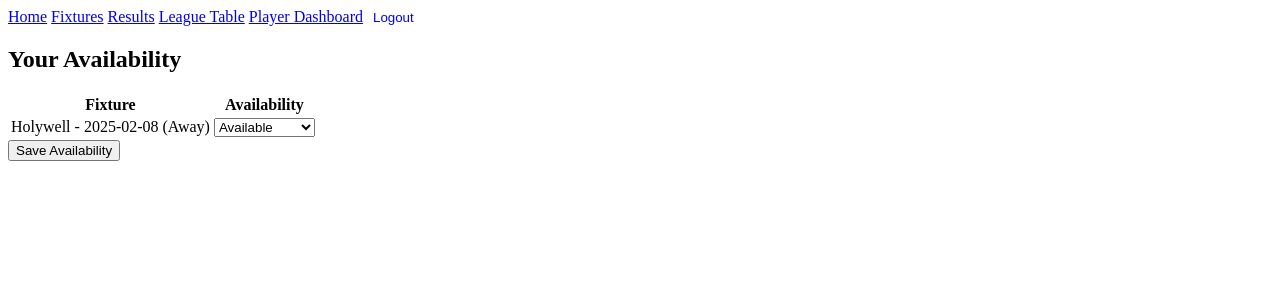
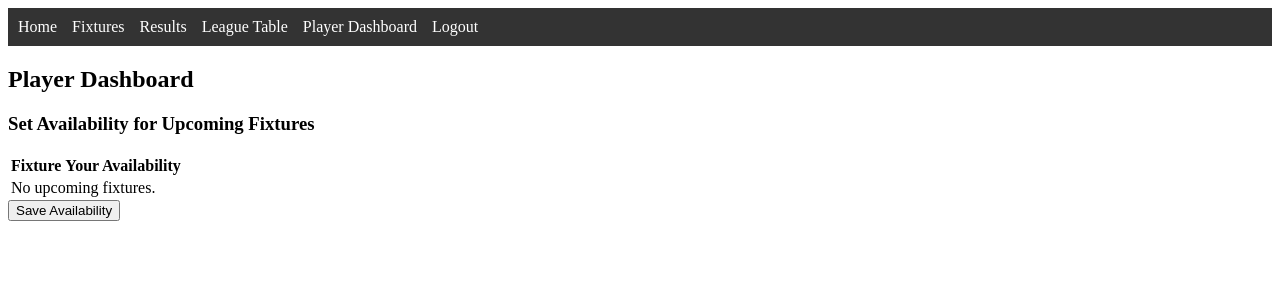
Before and after one commit to JLG-96/project4_cpd_site, a Django app: page /player-dashboard/ in a window 1280 px wide. Shown: the top 300 px of the page. Run offline with Django 5.2, Linux system fonts and the light colour scheme; a user stored in the database is signed in; data comes from the database, SQL or seed files in the repository; both versions use the stored data as it was before the commit.

Commit message:
navbar added to player dashboard and styled in the base.html

```diff
--- a/cpd_site/team/admin.py
+++ b/cpd_site/team/admin.py
@@ -4,11 +4,10 @@
 
 # Register your models here.
 class TeamAdmin(admin.ModelAdmin):
-    list_display = ('name', 'manager',
-                    'home_ground', 'founded_year', 'games_played',
+    list_display = ('name', 'games_played',
                     'wins', 'draws', 'losses', 'goals_for',
                     'goals_against', 'points', 'logo')
-    search_fields = ['name', 'manager']
+    search_fields = ['name']
 
 
 class FixtureAdmin(admin.ModelAdmin):
--- a/cpd_site/team/models.py
+++ b/cpd_site/team/models.py
@@ -4,10 +4,7 @@
 
 class Team(models.Model):
     name = models.CharField(max_length=100, default="CPD Yr Wyddgrug")
-    manager = models.CharField(max_length=100)
-    home_ground = models.CharField(max_length=100)
-    founded_year = models.PositiveIntegerField()
-    logo = models.ImageField(upload_to="team_logos/", blank=True, null=True)
+    logo = models.ImageField(upload_to='team_logos/', blank=True, null=True)
 
     games_played = models.PositiveIntegerField(default=0)
     wins = models.PositiveIntegerField(default=0)
--- a/cpd_site/team/templates/base.html
+++ /dev/null
@@ -1,38 +0,0 @@
-<!DOCTYPE html>
-<html lang="en">
-<head>
-    <meta charset="UTF-8">
-    <meta name="viewport" content="width=device-width, initial-scale=1.0">
-    <title>CPD Yr Wyddgrug</title>
-</head>
-<body>
-    <nav>
-        <a href="{% url 'home' %}">Home</a>
-        <a href="{% url 'fixtures' %}">Fixtures</a>
-        <a href="{% url 'results' %}">Results</a>
-        <a href="{% url 'league_table' %}">League Table</a>
-
-        {% if user.is_authenticated %}
-            {% if user.profile.role == "manager" %}
-                <a href="{% url 'manager_dashboard' %}">Manager Dashboard</a>
-            {% elif user.profile.role == "player" %}
-                <a href="{% url 'player_dashboard' %}">Player Dashboard</a>
-            {% endif %}
-
-
-            <form action="{% url 'logout' %}" method="post" style="display:inline;">
-                {% csrf_token %}
-                <button type="submit" style="background:none; border:none; color:blue; cursor:pointer;">Logout</button>
-            </form>
-
-        {% else %}
-            <a href="{% url 'login' %}">Login</a>
-        {% endif %}
-    </nav>
-
-    {% block content %}
-    <!-- Content will be inserted here -->
-    {% endblock %}
-
-</body>
-</html>
--- /dev/null
+++ b/cpd_site/team/templates/team/base.html
@@ -0,0 +1,35 @@
+<!DOCTYPE html>
+<html lang="en">
+<head>
+    <meta charset="UTF-8">
+    <meta name="viewport" content="width=device-width, initial-scale=1.0">
+    <title>CPD Yr Wyddgrug</title>
+</head>
+<body>
+    <nav style="background-color: #333; padding: 10px;">
+        <ul style="list-style: none; margin: 0; padding: 0; display: flex; gap: 15px;">
+            <li><a href="{% url 'home' %}" style="color: white; text-decoration: none;">Home</a></li>
+            <li><a href="{% url 'fixtures' %}" style="color: white; text-decoration: none;">Fixtures</a></li>
+            <li><a href="{% url 'results' %}" style="color: white; text-decoration: none;">Results</a></li>
+            <li><a href="{% url 'league_table' %}" style="color: white; text-decoration: none;">League Table</a></li>
+
+            {% if request.user.is_authenticated %}
+                {% if request.user.profile.role == "manager" %}
+                    <li><a href="{% url 'manager_dashboard' %}" style="color: white; text-decoration: none;">Manager Dashboard</a></li>
+                {% elif request.user.profile.role == "player" %}
+                    <li><a href="{% url 'player_dashboard' %}" style="color: white; text-decoration: none;">Player Dashboard</a></li>
+                {% endif %}
+                <li><a href="{% url 'logout' %}" style="color: white; text-decoration: none;">Logout</a></li>
+            {% else %}
+                <li><a href="{% url 'login' %}" style="color: white; text-decoration: none;">Login</a></li>
+            {% endif %}
+        </ul>
+    </nav>
+
+
+    {% block content %}
+    <!-- Content will be inserted here -->
+    {% endblock %}
+
+</body>
+</html>
--- a/cpd_site/team/templates/team/player_dashboard.html
+++ b/cpd_site/team/templates/team/player_dashboard.html
@@ -1,16 +1,22 @@
-{% extends 'base.html' %}
-{% block title %}Player Dashboard{% endblock %}
+{% extends 'team/base.html' %}
 
 {% block content %}
-<h2>Your Availability</h2>
 
-{% if upcoming_fixtures %}
+    <h2>Player Dashboard</h2>
+
+    {% if messages %}
+        {% for message in messages %}
+            <p style="color: green;">{{ message }}</p>
+        {% endfor %}
+    {% endif %}
+
+    <h3>Set Availability for Upcoming Fixtures</h3>
     <form method="POST">
         {% csrf_token %}
         <table>
             <tr>
                 <th>Fixture</th>
-                <th>Availability</th>
+                <th>Your Availability</th>
             </tr>
             {% for fixture in upcoming_fixtures %}
                 <tr>
@@ -22,12 +28,13 @@
                         </select>
                     </td>
                 </tr>
+            {% empty %}
+                <tr>
+                    <td colspan="2">No upcoming fixtures.</td>
+                </tr>
             {% endfor %}
         </table>
         <button type="submit">Save Availability</button>
     </form>
-{% else %}
-    <p>No upcoming fixtures.</p>
-{% endif %}
 
 {% endblock %}
--- a/cpd_site/team/views.py
+++ b/cpd_site/team/views.py
@@ -2,6 +2,7 @@
 from django.shortcuts import render, redirect, get_object_or_404
 from .models import Team, Fixture, Profile, ManagerPost, PlayerAvailability
 from .forms import ManagerPostForm, PlayerAvailabilityForm, ProfileForm
+from django.contrib import messages
 
 
 def home(request):
@@ -97,7 +98,7 @@
 
 @login_required
 def player_dashboard(request):
-    """Allows players to set and update availability for upcoming fixtures."""
+    """View for player-specific actions, including setting availability."""
     try:
         user_profile = Profile.objects.get(user=request.user)
     except Profile.DoesNotExist:
@@ -106,27 +107,30 @@
     if user_profile.role != "player":
         return render(request, "team/access_denied.html")
 
-    player = request.user
-    upcoming_fixtures = Fixture.objects.filter(match_completed=False).order_by("date", "time")
-    player_availability = {pa.fixture.id: pa.status for pa in PlayerAvailability.objects.filter(player=player)}
+    if request.method == "POST":
+        form = PlayerAvailabilityForm(request.POST)
+        if form.is_valid():
+            fixture = form.cleaned_data["fixture"]
+            status = form.cleaned_data["status"]
 
-    if request.method == "POST":
-        for fixture in upcoming_fixtures:
-            availability_status = request.POST.get(f"availability_{fixture.id}")
-            if availability_status in ["yes", "no"]:
-                PlayerAvailability.objects.update_or_create(
-                    player=player, fixture=fixture, defaults={"status": availability_status}
-                )
+            # Update or create availability record
+            availability, created = PlayerAvailability.objects.update_or_create(
+                player=request.user, fixture=fixture,
+                defaults={"status": status}
+            )
 
-        return redirect("player_dashboard")
+            # Add success message
+            messages.success(request, f"Your availability for {fixture} has been updated.")
 
-    return render(
-        request, "team/player_dashboard.html", {
-            "upcoming_fixtures": upcoming_fixtures,
-            "available_fixtures": [f_id for f_id, status in player_availability.items() if status == "yes"],
-            "unavailable_fixtures": [f_id for f_id, status in player_availability.items() if status == "no"]
-        }
-    )
+            return redirect("player_dashboard")  # Redirect to prevent resubmission
+
+    else:
+        form = PlayerAvailabilityForm()
+
+    availabilities = PlayerAvailability.objects.filter(player=request.user)
+
+    return render(request, "team/player_dashboard.html", {
+        "form": form, "availabilities": availabilities})
 
 
 @login_required
@@ -165,4 +169,5 @@
 def league_table(request):
     """View for displaying league table standings."""
     teams = Team.objects.all().order_by('-points', '-goals_for', 'goals_against')
+
     return render(request, 'team/league_table.html', {'teams': teams})
```
Also changed, not shown: cpd_site/team/templates/team/league_table.html (+15 -8 lines), cpd_site/db.sqlite3, cpd_site/team/migrations/0009_remove_team_founded_year_remove_team_home_ground_and_more.py (added).
